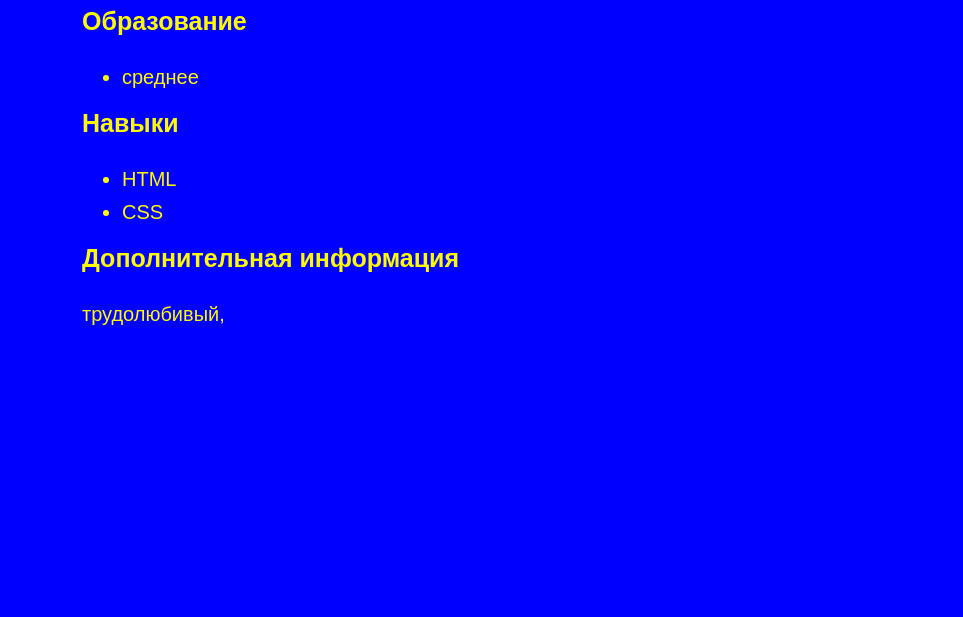
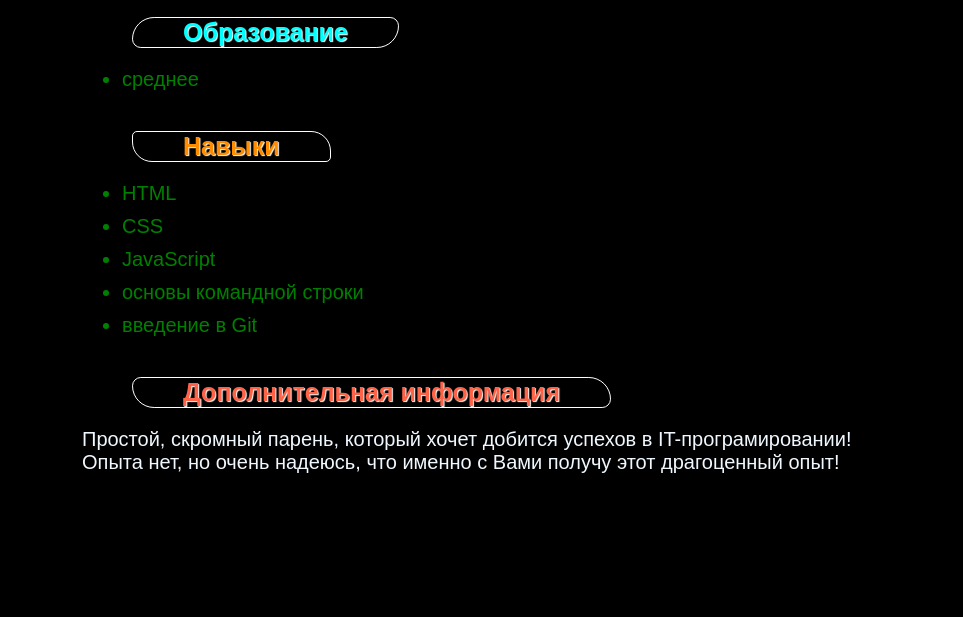
Before and after one commit to akustik66/akustik66.github.io, a plain HTML site: page index.html in a window 1280 px wide. Shown: the part 183-800 px from the top of the page, without its empty margins (158-1121 px from the left). Drawn offline with Linux system fonts and the light colour scheme; files that its build step writes are made by us from their sources.

Commit message:
fix index.html and style.css

```diff
--- a/index.html
+++ b/index.html
@@ -1,34 +1,43 @@
 <!DOCTYPE html>
 <html lang="ru">
+
 <head>
     <meta charset="UTF-8">
     <meta name="viewport" content="width=device-width, initial-scale=1.0">
     <title>Моё резюме</title>
-    <link rel="stylesheet" href="css/style.css">
+    <link rel="stylesheet" href="style.css">
 </head>
+
 <body>
     <main>
         <h1>Зайцев Павел Викторович</h1>
         <h2>ученик</h2>
         <section>
-        <h2>Образование</h2>
+            <h2 class="education">Образование</h2>
             <ul>
                 <li>среднее</li>
             </ul>
         </section>
         <section>
-        <h2>Навыки</h2>
+            <h2 class="skills">Навыки</h2>
             <ul>
                 <li>HTML</li>
                 <li>CSS</li>
+                <li>JavaScript</li>
+                <li>основы командной строки</li>
+                <li>введение в Git</li>
+
             </ul>
         </section>
         <section>
-        <h2>Дополнительная информация</h2>
+            <h2 class="information">Дополнительная информация</h2>
             <p>
-            трудолюбивый,
+                Простой, скромный парень, который хочет добится успехов
+                в IT-програмировании! Опыта нет, но очень надеюсь,
+                что именно с Вами получу этот драгоценный опыт!
             </p>
         </section>
     </main>
 </body>
+
 </html>
--- a/style.css
+++ b/style.css
@@ -1,39 +1,66 @@
 body {
     margin: 0;
     font-size: 20px;
-    background-color: blue;
+    background-color: black;
     color: rgb(255, 251, 0);
     font-family: sans-serif;
-    line-height: 1,5;
+    line-height: 1, 5;
 }
+
 main {
     width: 900px;
     margin: auto;
 }
+
 h1 {
-    margin-top: 50px;
-    margin-bottom: 10px;
     font-size: 60px;
-    text-align: right;
-    color: blueviolet;
+    text-align: center;
+    color: lettuce;
+    text-shadow: 2px 2px 2px white;
 }
 
 h2 {
-    margin-top: 0;
-    margin-bottom: 30px;
+    margin: 0 100px 0 100px;
     font-size: 25px;
     text-align: center;
-    border-bottom: 2px solid #131111fb;
+    border-bottom: 2px solid red;
+    color: blue;
+    text-shadow: 1px 1px 1px white;
+}
+
+.education {
+    color: aqua;
+    border: 1px solid white;
+    border-radius: 50px 20px 50px 20px;
+    padding: 0 50px 0 50px;
+    display: inline-block;
+    margin: 20px 0 0 50px;
+}
+
+.skills {
+    color: darkorange;
+    border: 1px solid white;
+    border-radius: 5px 20px 5px 20px;
+    padding: 0 50px 0 50px;
+    display: inline-block;
+    margin: 20px 0 0 50px;
+}
+
+.information {
+    color: tomato;
+    border: 1px solid white;
+    border-radius: 20px 50px 20px 50px;
+    padding: 0 50px 0 50px;
+    display: inline-block;
+    margin: 20px 0 0 50px;
 }
 
 
 
 section {
     margin: 50px, 0;
-    padding-left: 50px;
-    padding-right: 50px;
-    padding-top: 0;
-    padding-bottom: 0;
+    padding: 0 50px 0 50px;
+    color: green;
 }
 
 section h2 {
@@ -45,3 +72,8 @@ section h2 {
 li {
     margin-bottom: 10px;
 }
+
+p {
+    color: aliceblue;
+    font-family: 20px 'Arial', 'Verdana', sans-serif;
+}
```
Lines whose indentation alone changed are shown as unchanged.
